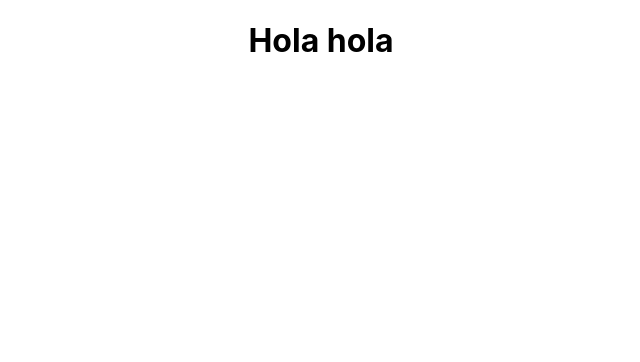
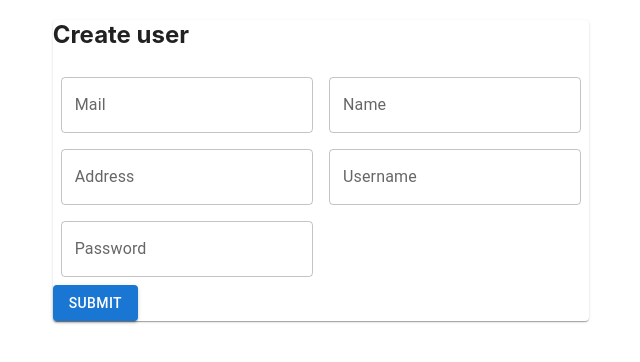
Before and after one commit to caposcar1998/front-bootcamp, a React (Create React App) app: page /users in a window 1280 px wide. Shown: the top 362 px of the page, without its empty margins (319-959 px from the left). Built offline with nearby package versions, Linux system fonts and the light colour scheme.

Commit message:
Added new form

```diff
--- /dev/null
+++ b/src/components/CreateUser.jsx
@@ -0,0 +1,72 @@
+import { Button, Paper, TextField } from '@mui/material'
+import { Box } from '@mui/system'
+import { useState } from 'react'
+
+function CreateUser() {
+  const [name, setName] = useState('')
+  const [address, setAddress] = useState('')
+  const [username, setUserName] = useState('')
+  const [mail, setMail] = useState('')
+  const [password, setPassword] = useState('')
+
+  const onTextChange = (e) => setMail(e.target.value)
+  const onNameChange = (e) => setName(e.target.value)
+  const onAddressChange = (e) => setAddress(e.target.value)
+  const onUsernameChange = (e) => setUserName(e.target.value)
+  const onPasswordChange = (e) => setPassword(e.target.value)
+  const handleSubmit = () => (
+    console.log(name, address, username, mail, password)
+  )
+
+  return (
+    <Paper>
+        <h2>Create user</h2>
+        <Box
+            component="form"
+            sx={{
+              '& .MuiTextField-root': { m: 1, width: '25ch' },
+              alignItems: 'center',
+              justifyContent: 'center'
+            }}
+      noValidate
+      autoComplete="off"
+    >
+        <div>
+            <TextField
+            onChange={onTextChange}
+            value={mail}
+            label={'Mail'}
+            />
+            <TextField
+            onChange={onNameChange}
+            value={name}
+            label={'Name'}
+            />
+        </div>
+        <div>
+            <TextField
+            onChange={onAddressChange}
+            value={address}
+            label={'Address'}
+            />
+            <TextField
+            onChange={onUsernameChange}
+            value={username}
+            label={'Username'}
+            />
+        </div>
+        <div>
+            <TextField
+            onChange={onPasswordChange}
+            value={password}
+            label={'Password'}
+            type="password"/>
+        </div>
+
+        <Button variant="contained" onClick={handleSubmit}>Submit</Button>
+        </Box>
+    </Paper>
+  )
+}
+
+export default CreateUser
--- a/src/pages/Users.jsx
+++ b/src/pages/Users.jsx
@@ -1,5 +1,7 @@
+import CreateUser from '../components/CreateUser'
+
 function Users() {
-  return <h1>Hola hola</h1>
+  return <CreateUser/>
 }
 
 export default Users
```
